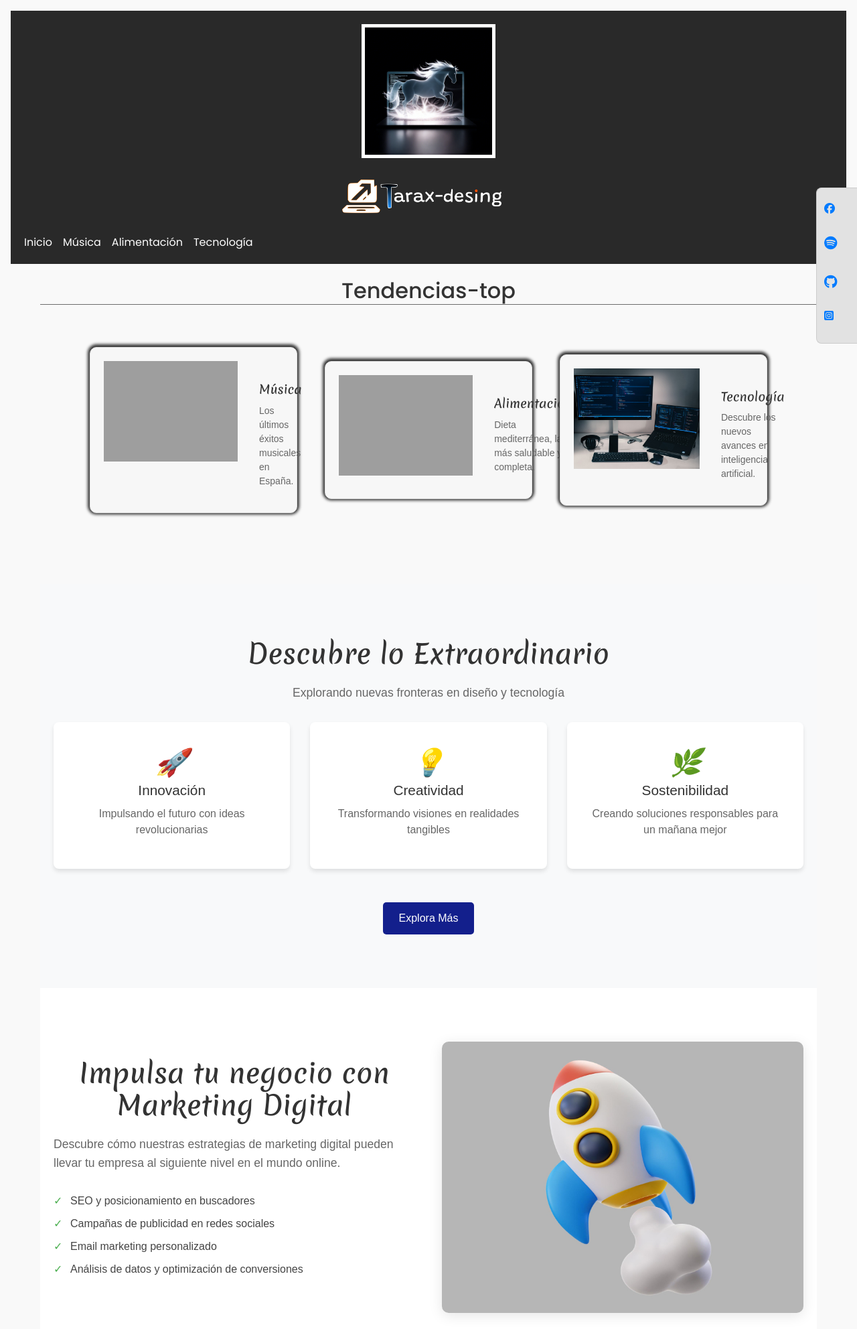
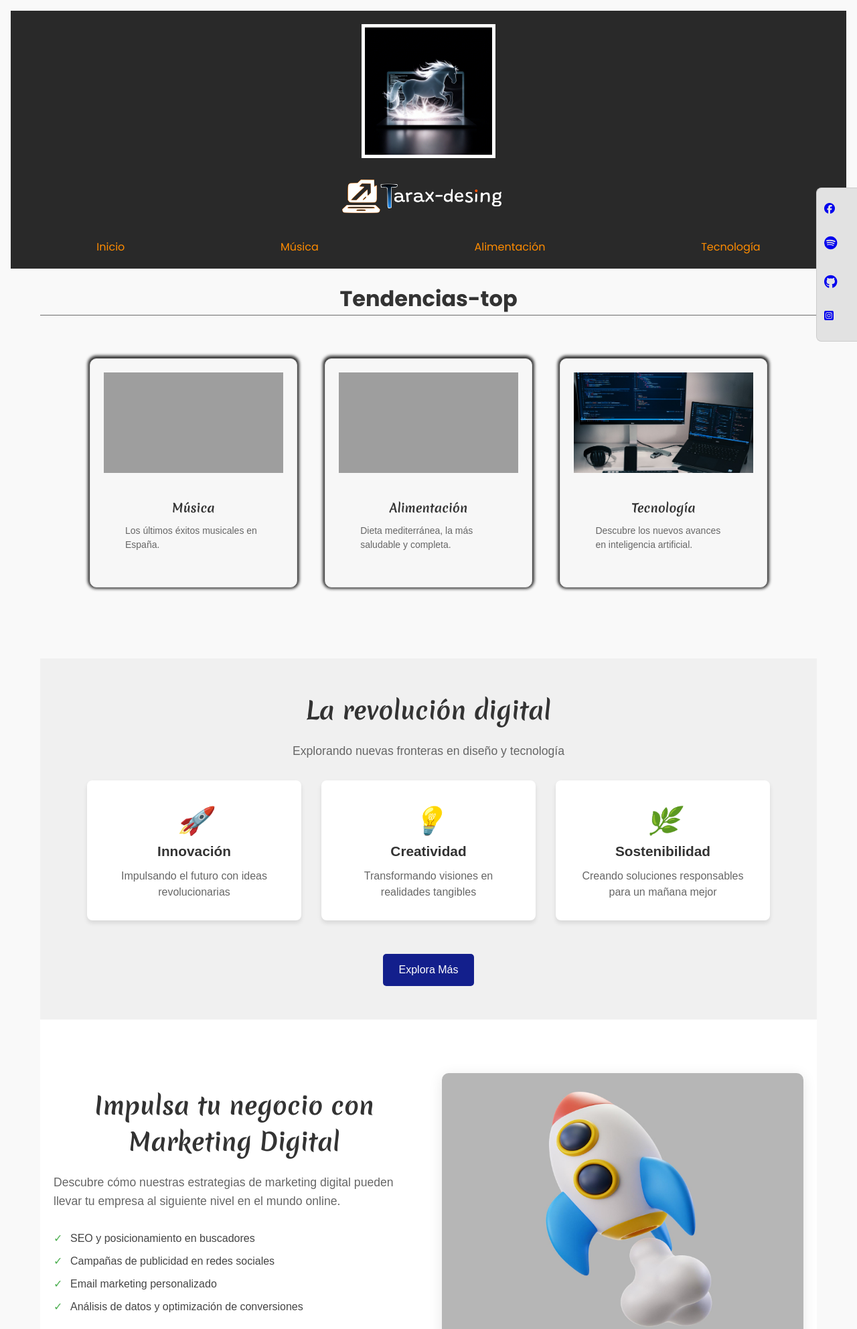
Before and after one commit to taraxdigital/google-login2, a PHP site: page / in a window 1280 px wide. Shown: the top 1984 px of the page at 67% size. Run offline with PHP 8.4, Linux system fonts and the light colour scheme; a stand-in replaces the project's code that opens the database connection; some libraries are stand-ins or nearby versions; some web fonts are replaced; grey boxes are pictures that could not be loaded.

Commit message:
miercoles

```diff
--- a/estilos.css
+++ b/estilos.css
@@ -80,10 +80,10 @@ header {
 .nav-list li a {
   font-family: poppins;
   text-decoration: none;
-  color: #ffffff;
+  color: darkorange;
 }
 .nav-list li a:hover {
-  color: darkorange;
+  color: rgb(255, 255, 255);
 }
 
 .abrir-menu,
@@ -158,7 +158,7 @@ nav ul {
 }
 
 .btn:hover {
-  background-color: #555;
+  background-color: var(--color-primary);
 }
 
 /* Estilos para dispositivos móviles */
@@ -211,7 +211,10 @@ h1 {
   margin: 4rem auto;
   border-bottom: 1px solid#6d6d6d;
 }
+.primero{
 
+  flex-wrap: wrap;
+}
 .card {
   text-align: left;
   border-radius: 10px;
@@ -344,6 +347,14 @@ h1 {
 
   .feature-grid {
     grid-template-columns: 1fr;
+  }
+}
+@media only screen and (max-width: 568px) {
+  .card-grid {
+    flex-direction: column;
+  }
+  .card {
+    margin-bottom: 20px;
   }
 }
 /* footer {
@@ -642,6 +653,31 @@ h2 {
     background-color: var(--color-primary);
     color: #ffffff;
 }
+.modern-section {
+  text-align: center;
+  background-color: #f0f0f0;
+  padding: 50px;
+}
+.section-title {
+  font-size: 36px;
+  color: #333;
+}
+.image-block {
+  margin: 20px 0;
+}
+.image-block img {
+  width: 100%;
+  height: auto;
+}
+.block-title {
+  font-size: 24px;
+  color: #131f8c;
+  margin: 10px 0;
+}
+.block-description {
+  font-size: 16px;
+  color: #555;
+}
 
 footer {
     background-color: #292929;
--- a/index.php
+++ b/index.php
@@ -76,9 +76,11 @@ include_once("vistas/header2.php");
                 </ul>
             </div>
         </section>
+        <!-- // -->
+
         <section class="modern-section">
             <div class="container">
-                <h2 class="section-title">Descubre lo Extraordinario</h2>
+                <h2 class="section-title">La revolución digital</h2>
                 <p class="section-description">
                     Explorando nuevas fronteras en diseño y tecnología
                 </p>
@@ -129,6 +131,24 @@ include_once("vistas/header2.php");
                 </div>
             </div>
         </section>
+        <section class="modern-section">
+  <h2 class="section-title">Explora el Futuro de la Tecnología</h2>
+  <div class="image-block">
+    <img src="image1.jpg" alt="Innovación que Impulsa el Futuro">
+    <h3 class="block-title">Marketing impulsado por IA</h3>
+    <p class="block-description">Análisis predictivo de tendencias y comportamiento del consumidor.</p>
+  </div>
+  <div class="image-block">
+    <img src="image2.jpg" alt="Diseño y Funcionalidad sin Compromisos">
+    <h3 class="block-title">Diseño y Funcionalidad </h3>
+    <p class="block-description">Sumérgete en productos que redefinen el estilo y maximizan el rendimiento.</p>
+  </div>
+  <div class="image-block">
+    <img src="image3.jpg" alt="Tecnología para una Vida Inteligente">
+    <h3 class="block-title">Marketing de realidad aumentada (RA) y virtual (RV)</h3>
+    <p class="block-description">Integración con IoT para marketing en tiempo real</p>
+  </div>
+</section>
         <section id="home" class="hero">
             <h2>Conquista el Mundo Digital</h2>
             <p>Descubre. Investiga. Aprende.</p>
--- a/vistas/header.php
+++ b/vistas/header.php
@@ -7,11 +7,7 @@
       content="width=device-width, initial-scale=1.0, maximum-scale=1"
     />
     <title>Tendencias.</title>
-    <link rel="stylesheet" href="https://maxcdn.bootstrapcdn.com/bootstrap/4.4.1/css/bootstrap.min.css">
 
-<script src="https://ajax.googleapis.com/ajax/libs/jquery/3.4.1/jquery.min.js"></script>
-<script src="https://cdnjs.cloudflare.com/ajax/libs/popper.js/1.16.0/umd/popper.min.js"></script>
-<script src="https://maxcdn.bootstrapcdn.com/bootstrap/4.4.1/js/bootstrap.min.js"></script>
 
     <link rel="stylesheet" href="estilos.css" />
 
```
Also changed, not shown: logout.php (+16 -0 lines), img/chica.jpg (added).
